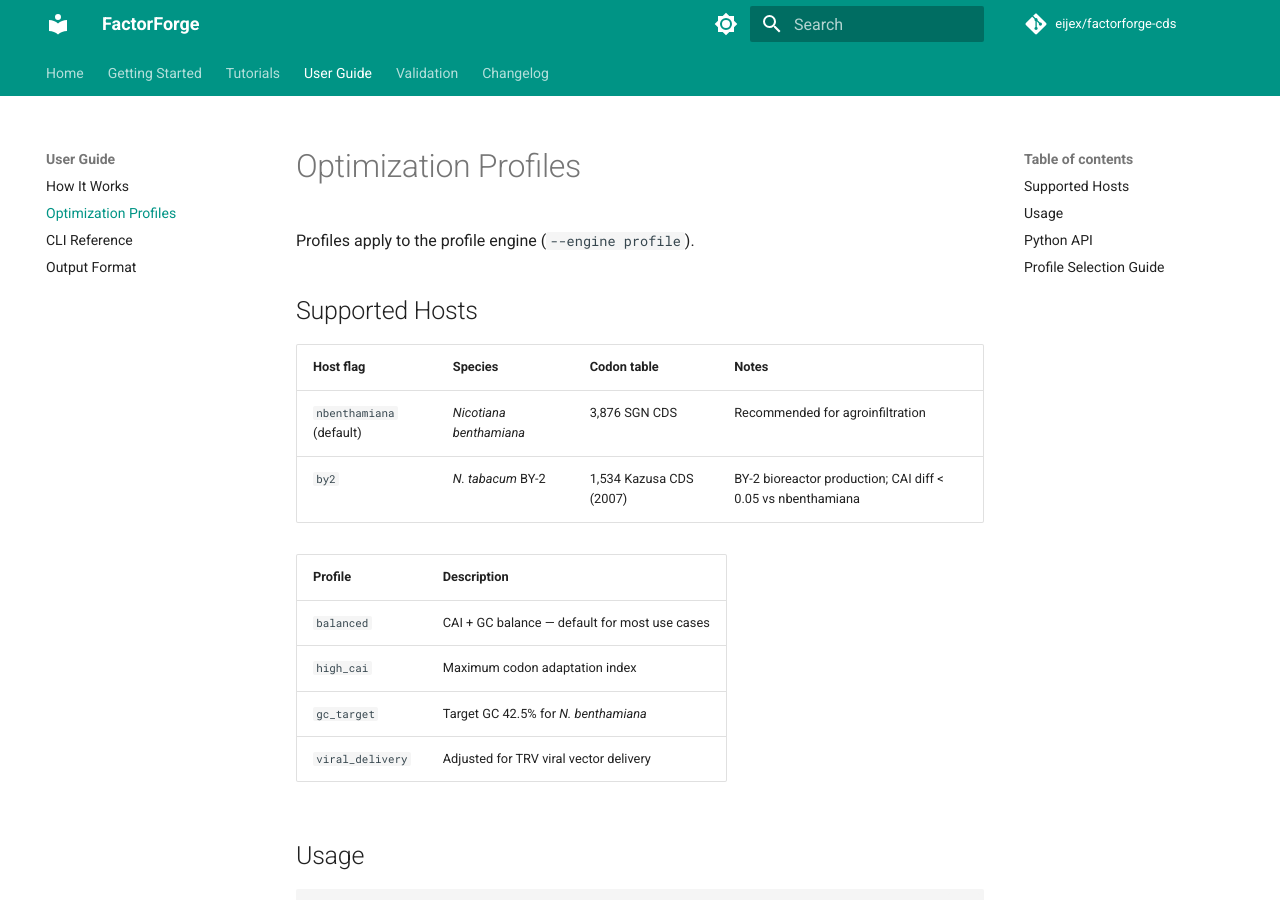
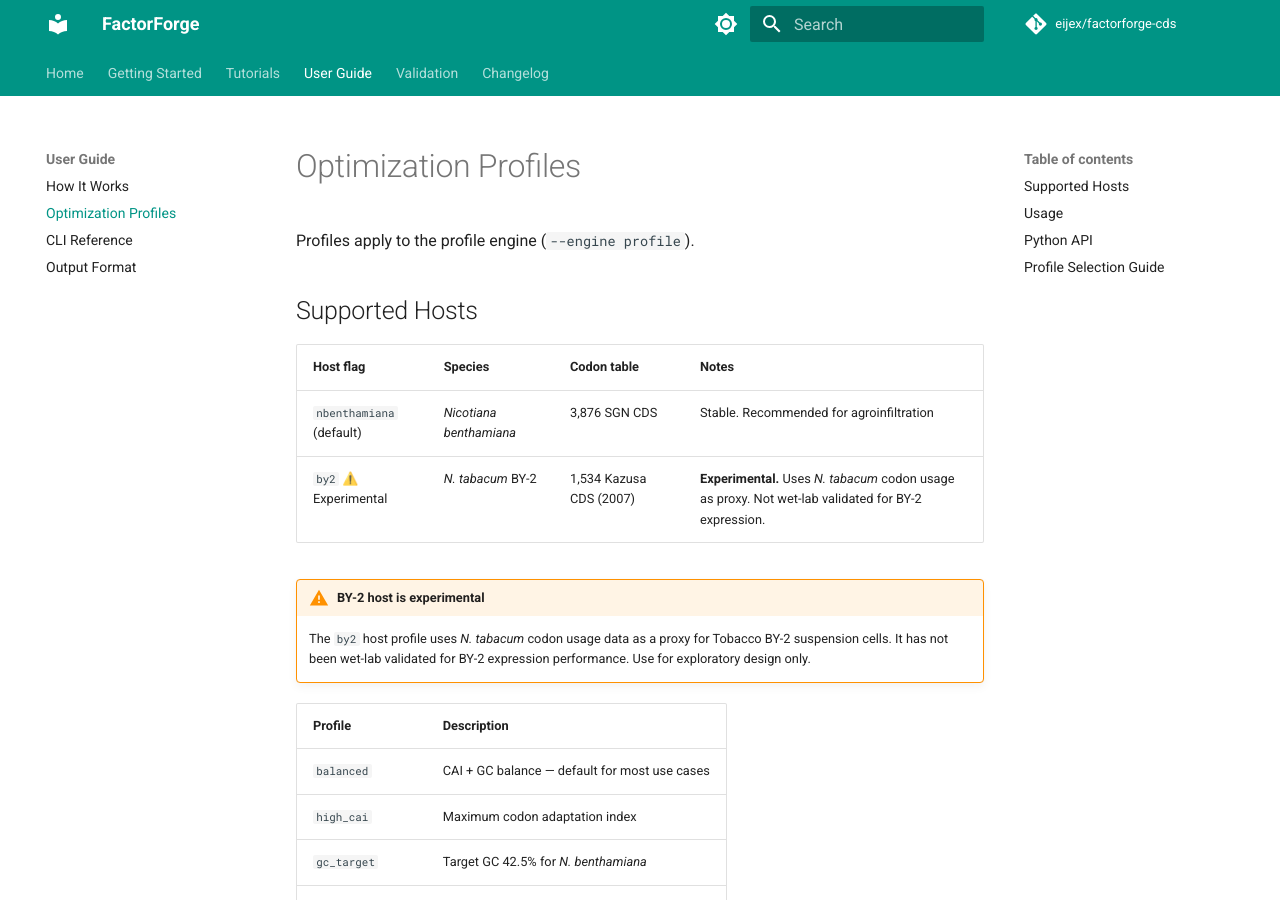
Before and after one commit to eijex/factorforge-cds, an MkDocs documentation site: the page built from docs/profiles.md, in a window 1280 px wide and 900 px high. Built offline with MkDocs 1.6.1 and Material for MkDocs 9.7.7, drawn with Linux system fonts in a browser that asks for light colours; comment, search, counter and statistics services are not loaded.

Commit message:
fix: align GC defaults (API/web 40-55% → 55-65%), CHANGELOG link, BY-2 experimental label
- api/optimize.py: DEFAULT_GC_MIN/MAX 40/55 → 55/65 (align with CLI and N. benthamiana benchmark)
- web/js/app.js: payload.constraints gc_min/max 40/55 → 55/65
- CHANGELOG.md: [Unreleased] comparison link v3.1.4 → v3.1.5
- docs/profiles.md: BY-2 marked as Experimental with warning admonition
- docs/index.md: BY-2 ✅ Supported → ⚠️ Experimental

Co-Authored-By: Claude Sonnet 4.6 <noreply@anthropic.com>

```diff
--- a/docs/profiles.md
+++ b/docs/profiles.md
@@ -6,8 +6,11 @@ Profiles apply to the profile engine (`--engine profile`).
 
 | Host flag | Species | Codon table | Notes |
 |-----------|---------|-------------|-------|
-| `nbenthamiana` (default) | *Nicotiana benthamiana* | 3,876 SGN CDS | Recommended for agroinfiltration |
-| `by2` | *N. tabacum* BY-2 | 1,534 Kazusa CDS (2007) | BY-2 bioreactor production; CAI diff < 0.05 vs nbenthamiana |
+| `nbenthamiana` (default) | *Nicotiana benthamiana* | 3,876 SGN CDS | Stable. Recommended for agroinfiltration |
+| `by2` ⚠️ Experimental | *N. tabacum* BY-2 | 1,534 Kazusa CDS (2007) | **Experimental.** Uses *N. tabacum* codon usage as proxy. Not wet-lab validated for BY-2 expression. |
+
+!!! warning "BY-2 host is experimental"
+    The `by2` host profile uses *N. tabacum* codon usage data as a proxy for Tobacco BY-2 suspension cells. It has not been wet-lab validated for BY-2 expression performance. Use for exploratory design only.
 
 | Profile | Description |
 |---------|-------------|
```
Also changed, not shown: CHANGELOG.md (+1 -1 lines), docs/index.md (+1 -1 lines), 2 other files.
